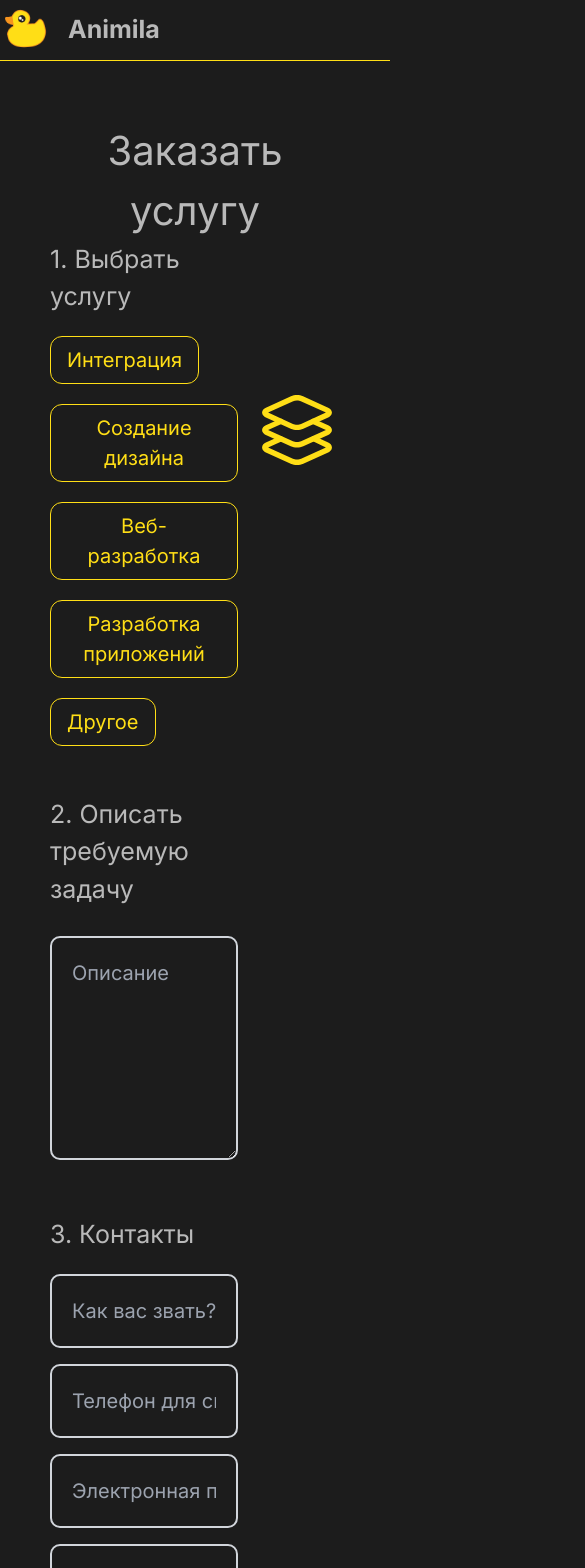
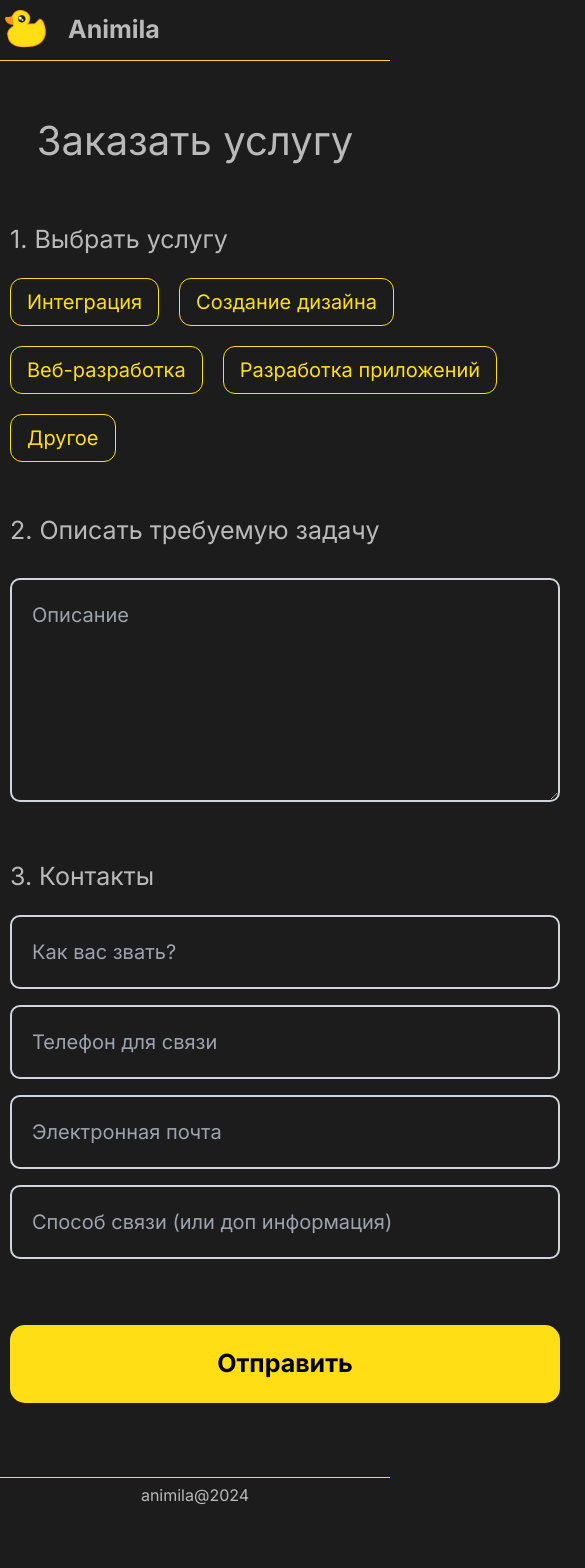
Before and after one commit to arcforgelab/animila.ru, a Next.js app: page /new in a window 390 px wide. Shown: the top 1568 px of the page, 585 px wide, since content can reach past the window. After the commit the page ends 1512 px from the top, so only its background shows below. Built offline with nearby package versions, Linux system fonts and the light colour scheme.

Commit message:
fix request page adaptive

```diff
--- a/src/app/new/page.tsx
+++ b/src/app/new/page.tsx
@@ -23,10 +23,10 @@ export default function Create() {
     };
 
     return (
-        <main className="mb-[60px] mx-[50px]">
-            <h2 className="text-[40px] text-center mt-[60px]">Заказать услугу</h2>
-            <div className="grid grid-cols-12 gap-4">
-                <div className="col-span-8">
+        <main className="flex flex-col justify-center gap-[50px] my-[50px] px-[10px] md:px-[50px]">
+            <h2 className="text-[40px] text-center">Заказать услугу</h2>
+            <div className="grid grid-cols-12 gap-[50px]">
+                <div className="col-span-12 md:col-span-8">
                     <form action="https://getform.io/f/0f7d6781-beb4-4566-93e3-63d29b21e45d" method="POST"
                           encType="multipart/form-data">
                         <div className="mb-6">
@@ -83,17 +83,17 @@ export default function Create() {
                                     placeholder="Способ связи (или доп информация)"
                                     name="comment"
                                 />
+                                <button
+                                    type="submit"
+                                    className="text-[25px] bg-main text-black font-bold py-[20px] rounded-[15px] w-full mt-[50px]"
+                                >
+                                    Отправить
+                                </button>
                             </div>
                         </div>
-                        <button
-                            type="submit"
-                            className="px-[200px] py-[20px] text-[25px] bg-main text-black font-black rounded-[15px] mt-[50px]"
-                        >
-                            Отправить
-                        </button>
                     </form>
                 </div>
-                <div className="col-span-4 flex justify-center ">
+                <div className="md:col-span-4 hidden justify-center md:flex">
                     {selectedService !== '' ? services.find(value => value.id === selectedService)?.logo : services[4].logo}
                 </div>
             </div>
```
